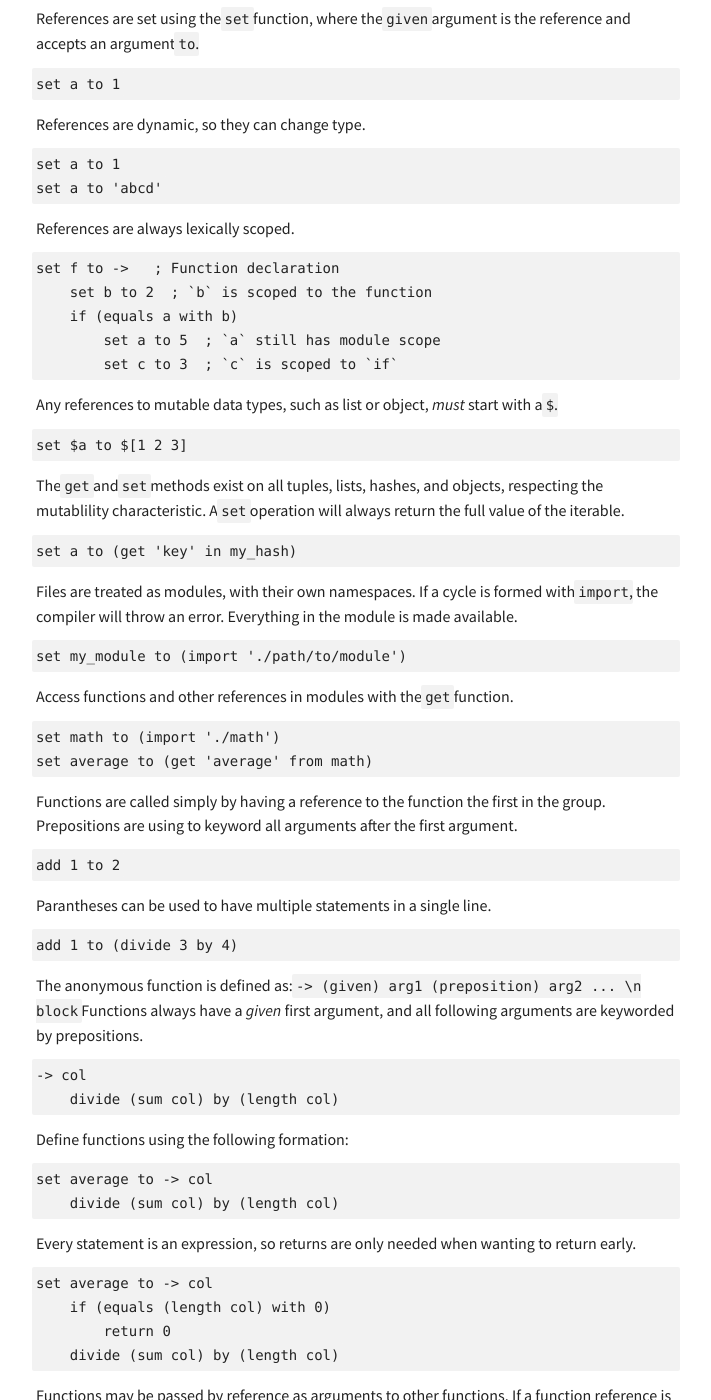
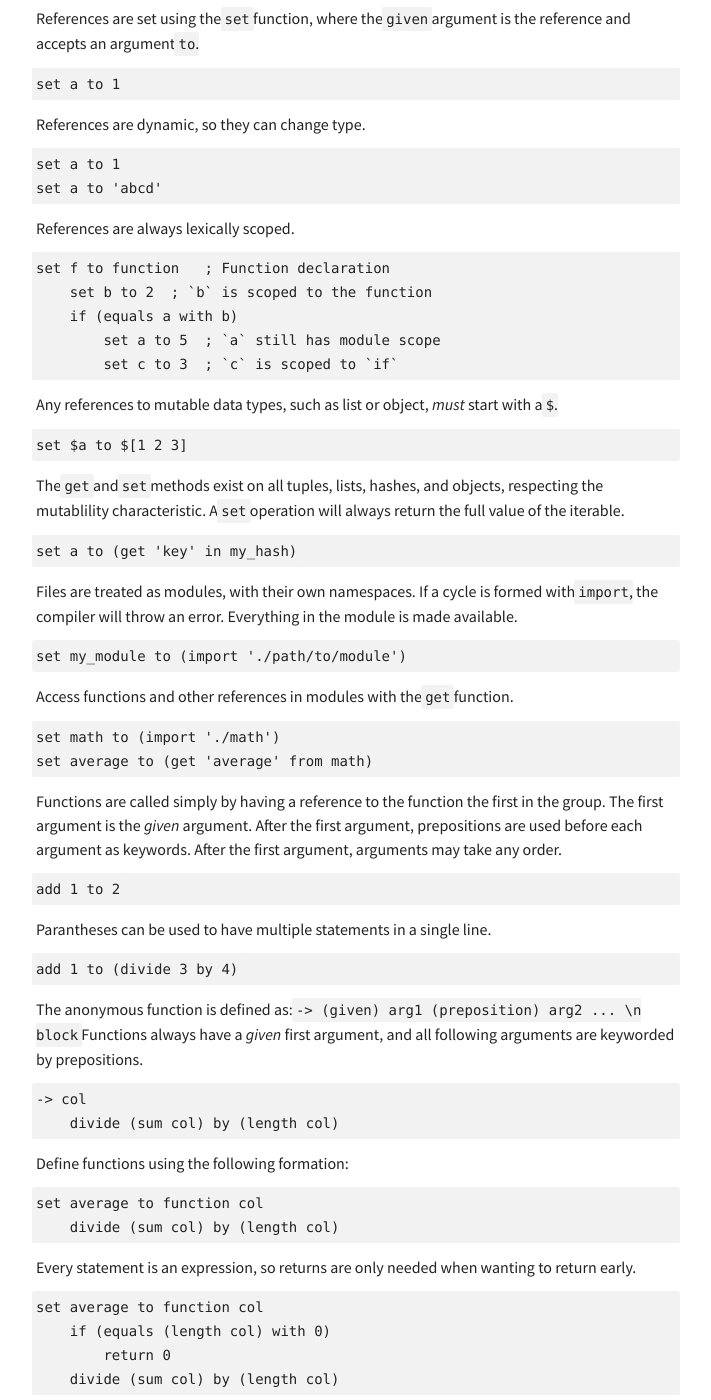
Before and after one commit to heiskr/heiskr.github.io, a Jekyll site: the page built from _posts/2014-06-24-garden.md, in a window 1280 px wide and 1400 px high, scrolled down 2530 px. Shown: the whole window, without its empty margins (284-995 px from the left). Built offline with Jekyll 4.4.1, drawn with Linux system fonts in a browser that asks for light colours; nearby versions of some CDN libraries; comment, search, counter and statistics services are not loaded; some of the changed text lies outside the part shown.

Commit message:
Update 2014-06-24-garden.md

```diff
--- a/_posts/2014-06-24-garden.md
+++ b/_posts/2014-06-24-garden.md
@@ -124,7 +124,7 @@ References are dynamic, so they can change type.
 
 References are always lexically scoped.
 
-    set f to ->   ; Function declaration
+    set f to function   ; Function declaration
         set b to 2  ; `b` is scoped to the function
         if (equals a with b)
             set a to 5  ; `a` still has module scope
@@ -150,7 +150,9 @@ Access functions and other references in modules with the `get` function.
     set average to (get 'average' from math)
 
 Functions are called simply by having a reference to the function the first in the group.
-Prepositions are using to keyword all arguments after the first argument.
+The first argument is the _given_ argument.
+After the first argument, prepositions are used before each argument as keywords.
+After the first argument, arguments may take any order.
 
     add 1 to 2
 
@@ -166,12 +168,12 @@ Functions always have a _given_ first argument, and all following arguments are
 
 Define functions using the following formation:
 
-    set average to -> col
+    set average to function col
         divide (sum col) by (length col)
 
 Every statement is an expression, so returns are only needed when wanting to return early.
 
-    set average to -> col
+    set average to function col
         if (equals (length col) with 0)
             return 0
         divide (sum col) by (length col)
@@ -182,7 +184,7 @@ Functions may be passed by reference as arguments to other functions. If a funct
 
 Any function that receives or returns mutable data types must have all references start with `$`.
 
-    set $scale_list to -> $list by num
+    set $scale_list to function $list by num
         map $list by (divide by num)
 
 Conditions are simply using the keywords `if` and `else`. Conditions are also expressions.
@@ -198,7 +200,7 @@ Of course, the previous example could be written more simply.
 
 Conditions do not convert type.
 
-    if equal 0 with (to_number '')
+    if (equal 0 with (to_number ''))
         true
 
 While loops work like `if` statements.
```
